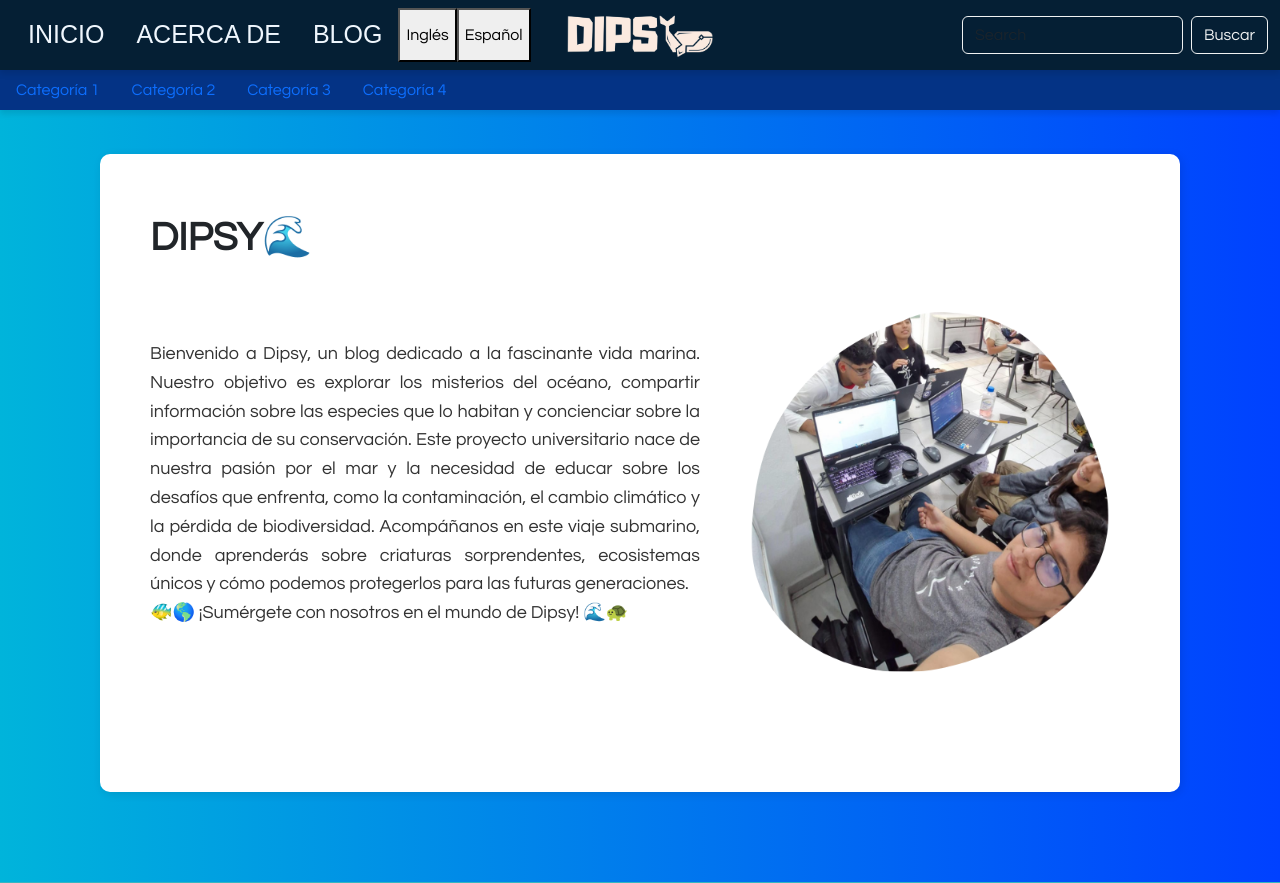
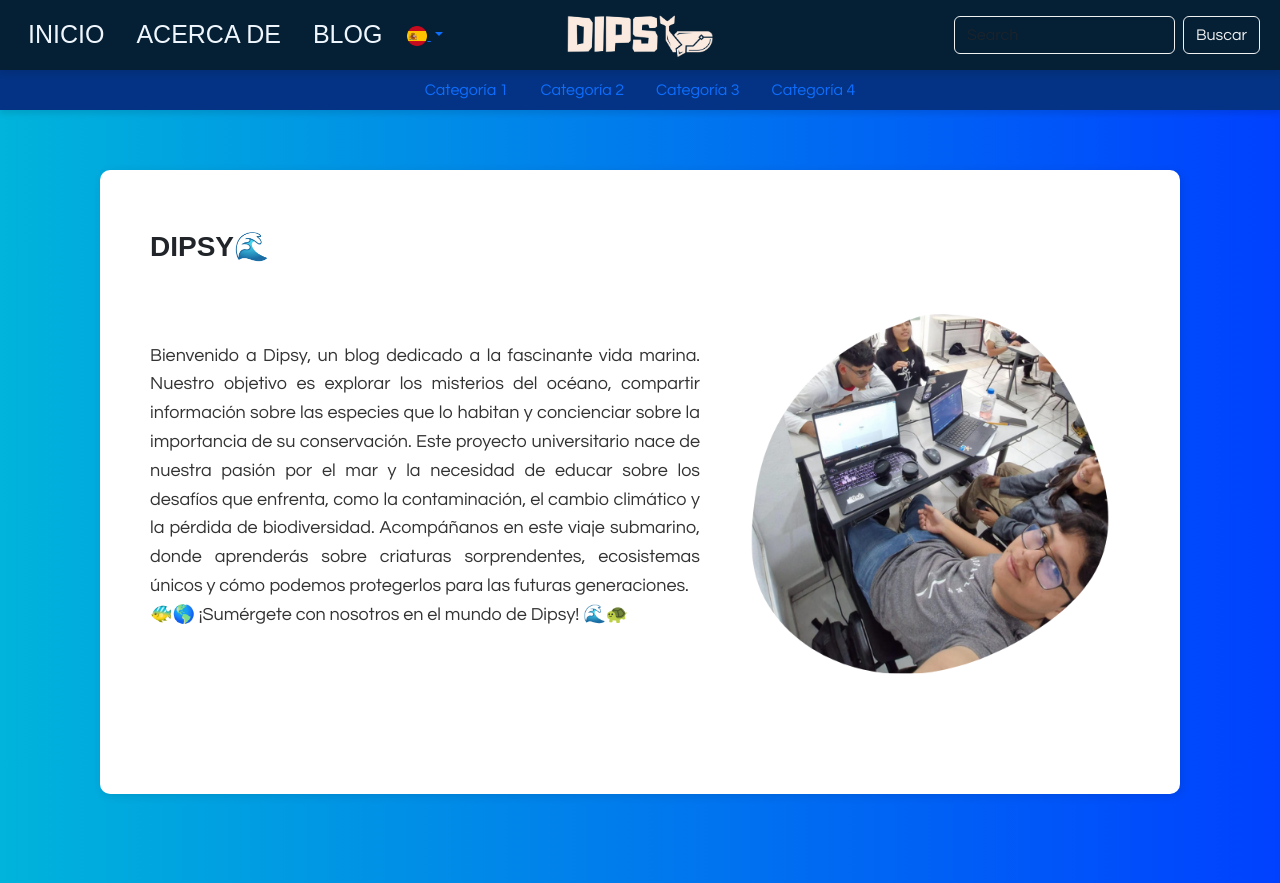
Before and after one commit to GenesisCampos100/Blog_ODS14, a PHP site: page /index_about.php in a window 1280 px wide. Shown: the top 883 px of the page. Run offline with PHP 8.4, Linux system fonts and the light colour scheme; some web fonts are replaced.

Commit message:
cambio de idioma

```diff
--- a/index_about.php
+++ b/index_about.php
@@ -59,37 +59,48 @@ $imagenes = [
 <body>
     <!-- Header con barra de navegación -->
     <header>
-        <nav class="navbar navbar-expand-lg custom-navbar">
-            <div class="container-fluid justify-content-between align-items-center">
+  <nav class="navbar navbar-expand-lg custom-navbar mb-0">
+    <div class="container-fluid align-items-center">
 
-                <!-- Enlaces a la izquierda -->
-                <ul class="navbar-nav flex-row">
+      <!-- Enlaces a la izquierda + ícono de idioma -->
+      <ul class="navbar-nav flex-row me-auto align-items-center">
+
+        <!-- Enlaces de navegación -->
         <li class="nav-item mx-2"><a class="nav-link" id="navInicio" href="index.php">INICIO</a></li>
-                    <li class="nav-item mx-2"><a class="nav-link" id= "navAcercaDe"href="index_about.php">ACERCA DE</a></li>
-                    <li class="nav-item mx-2"><a class="nav-link" id= "navBlog" href="blog.php">BLOG</a></li>
-                    <button onclick="traducirContenido('es', 'en')">Inglés</button>
-                    <button onclick="traducirContenido('en', 'es')">Español</button>
-
-                    <li class="nav-item dropdown mx-2">
+        <li class="nav-item mx-2"><a class="nav-link" id="navAcercaDe" href="index_about.php">ACERCA DE</a></li>
+        <li class="nav-item mx-2"><a class="nav-link" id="navBlog" href="blog.php">BLOG</a></li>
+        <!-- Ícono de idioma -->
+        <li class="nav-item mx-2">
+          <div class="dropdown">
+            <button id="botonIdioma" class="icon-button dropdown-toggle btn btn-link p-0"
+                    data-bs-toggle="dropdown" aria-expanded="false">
+              <img id="banderaIdioma" src="img/espana.png" alt="Idioma" style="height: 20px;">
+            </button>
+            <ul class="dropdown-menu" aria-labelledby="botonIdioma">
+              <li><a class="dropdown-item" href="#" onclick="traducirContenido('es','en')">Inglés</a></li>
+              <li><a class="dropdown-item" href="#" onclick="traducirContenido('en','es')">Español</a></li>
+            </ul>
+          </div>
         </li>
       </ul>
-
       <!-- Logo centrado -->
       <a class="navbar-brand mx-auto position-absolute start-50 translate-middle-x" href="#">
         <img src="img/logod.png" alt="Logo" style="max-height: 60px;">
       </a>
 
       <!-- Buscador a la derecha -->
-                <form class="d-flex search-form" role="search">
+      <div class="d-flex align-items-center">
+        <form class="d-flex search-form me-2" role="search">
           <input class="form-control me-2" type="search" placeholder="Search" aria-label="Search">
           <button class="btn btn-outline-success" type="submit">Buscar</button>
         </form>
       </div>
+    </div>
   </nav>
 
-        <!-- Barra de categorías -->
-        <div class="navbar-categories">
-            <ul class="nav">
+  <!-- Barra de categorías (pegada a la navbar) -->
+  <div class="navbar-categories mt-0">
+    <ul class="nav justify-content-center">
       <li class="nav-item"><a class="nav-link" id="navCategoria1" href="#">Categoría 1</a></li>
       <li class="nav-item"><a class="nav-link" id="navCategoria2" href="#">Categoría 2</a></li>
       <li class="nav-item"><a class="nav-link" id="navCategoria3" href="#">Categoría 3</a></li>
@@ -97,6 +108,7 @@ $imagenes = [
     </ul>
   </div>
 </header>
+
      <!-- Script de Bootstrap -->
      <script src="https://cdn.jsdelivr.net/npm/bootstrap@5.3.3/dist/js/bootstrap.bundle.min.js"
         integrity="sha384-YvpcrYf0tY3lHB60NNkmXc5s9fDVZLESaAA55NDzOxhy9GkcIdslK1eN7N6jIeHz"
@@ -108,7 +120,7 @@ $imagenes = [
     <script src="https://cdn.jsdelivr.net/npm/bootstrap@5.3.3/dist/js/bootstrap.bundle.min.js"></script>
 
     <!-- SECCIÓN DEL ABOUT -->
-< class="main-content">
+<div class="main-content">
   <section class="about">
     <h1><b>DIPSY🌊</b></h1>
     <div class="about-dipsy-container">
@@ -184,5 +196,7 @@ $imagenes = [
         <p id = "parrafoFooter">© 2025 Dipsy - Todos los derechos reservados</p>
     </footer>
     <script src="traductor.js"></script>
+    <script src="https://cdn.jsdelivr.net/npm/bootstrap@5.3.3/dist/js/bootstrap.bundle.min.js"></script>
+
 </body>
 </html>
--- a/traductor.js
+++ b/traductor.js
@@ -1,24 +1,6 @@
 const key = "62HkFjFgVyzqTROujhufoPujQ1TZoqzbmRoauRoP03t0SCSZH00dJQQJ99BEACLArgHXJ3w3AAAbACOGwckh";
 const endpoint = "https://api.cognitive.microsofttranslator.com/";
 const region = "southcentralus";
-
-// Función para traducir un texto individual
-async function traducirTexto(texto, from, to) {
-  const url = `${endpoint}translate?api-version=3.0&from=${from}&to=${to}`;
-
-  const respuesta = await fetch(url, {
-    method: "POST",
-    headers: {
-      "Ocp-Apim-Subscription-Key": key,
-      "Ocp-Apim-Subscription-Region": region,
-      "Content-Type": "application/json"
-    },
-    body: JSON.stringify([{ Text: texto }])
-  });
-
-  const datos = await respuesta.json();
-  return datos[0].translations[0].text;
-}
 
 // Lista de IDs a traducir
 const ids = [
@@ -36,19 +18,44 @@ window.addEventListener("DOMContentLoaded", () => {
   ids.forEach(id => {
     const elemento = document.getElementById(id);
     if (elemento) {
-      originalES[id] = elemento.textContent; // Guardar texto original en español
+      originalES[id] = elemento.textContent;
     }
   });
 });
 
-// Función para traducir todo el contenido
+// Función para traducir texto individual
+async function traducirTexto(texto, from, to) {
+  const url = `${endpoint}translate?api-version=3.0&from=${from}&to=${to}`;
+  const respuesta = await fetch(url, {
+    method: "POST",
+    headers: {
+      "Ocp-Apim-Subscription-Key": key,
+      "Ocp-Apim-Subscription-Region": region,
+      "Content-Type": "application/json"
+    },
+    body: JSON.stringify([{ Text: texto }])
+  });
+
+  const datos = await respuesta.json();
+  return datos[0].translations[0].text;
+}
+
+// Función principal
 async function traducirContenido(from, to) {
+  const bandera = document.getElementById('banderaIdioma');
+
   for (const id of ids) {
     const elemento = document.getElementById(id);
     if (elemento) {
-      const textoOriginal = (from === "es") ? elemento.textContent : originalES[id];
+      const textoOriginal = (from === "es") ? originalES[id] : elemento.textContent;
       const textoTraducido = await traducirTexto(textoOriginal, from, to);
       elemento.textContent = textoTraducido;
     }
   }
+
+  if (bandera) {
+    bandera.src = (to === "en")
+      ? "img/reino-unido.png"
+      : "img/espana.png";
+  }
 }
```
Also changed, not shown: img/espana.png (added), img/reino-unido.png (added). Lines whose indentation alone changed are shown as unchanged.
